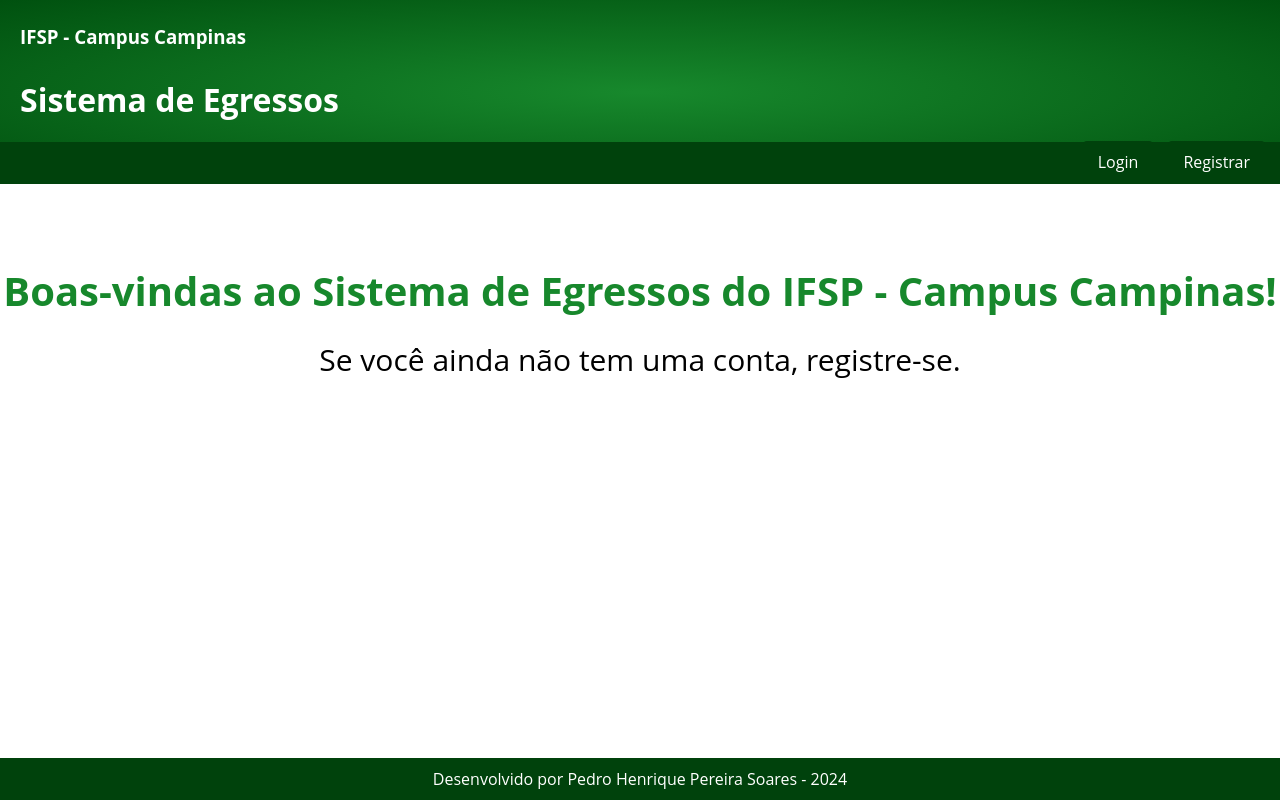
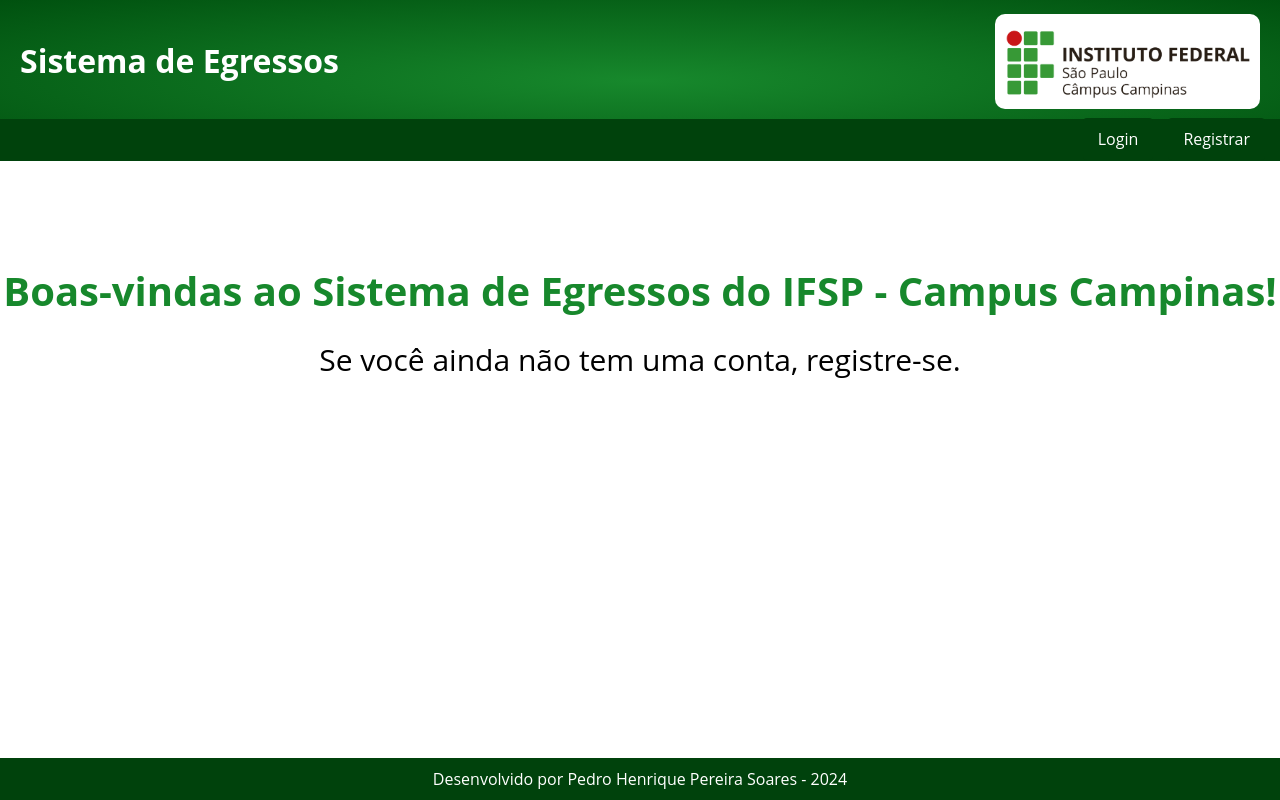
Before and after one commit to pedrohpso/tcc-sistema-egressos, a React (Vite) app in the folder frontend/: page / in a window 1280 px wide. Built offline with nearby package versions, Linux system fonts and the light colour scheme.

Commit message:
Header atualizado: adicionei a imagem de marca do IF

```diff
--- a/frontend/src/components/Header/header.css
+++ b/frontend/src/components/Header/header.css
@@ -13,11 +13,18 @@
   justify-content: space-between;
 }
 
+.header-container {
+  display: flex;
+  align-items: center;
+  justify-content: space-between;
+  width: 100%;
+}
+
 .title {
   font-family: "open_sansextrabold",'Open Sans',Arial,Helvetica,sans-serif;
   padding-left: 20px;
   margin-top: 10px;
-  flex-grow: 0;
+  flex-grow: 1;
 }
 
 .title h1 {
@@ -65,3 +72,25 @@
   width: 100%;
   justify-content: space-between;
 }
+
+.image-container {
+  display:flex;
+  align-items: center;
+  background-color:white;
+  border-radius: 10px;
+  margin-right: 20px;
+  margin-bottom: 10px;
+}
+
+
+.header-image {
+  width: 265px;
+  height: 95px;
+  border-radius: 10px;
+}
+
+@media (max-width: 500px) {
+  .image-container {
+    display: none;
+  }
+}
--- a/frontend/src/components/Header/header.tsx
+++ b/frontend/src/components/Header/header.tsx
@@ -34,8 +34,14 @@
 
   return (
     <header className="header">
-      <h3 className='title'>IFSP - Campus Campinas</h3>
-      <h1 className="title" onClick={handleHomeClick}>Sistema de Egressos</h1>
+      <div className='header-container'>
+        <div>
+          <h1 className="title" onClick={handleHomeClick}>Sistema de Egressos</h1>
+        </div>
+        <div className= "image-container">
+          <img src='../../public/marca_if_campinas.png' alt='Logo' className='header-image'/>
+        </div>
+      </div>
       <div className="bar">
         { !user ?
         <div>
```
Also changed, not shown: frontend/public/marca_if_campinas.png (added).
